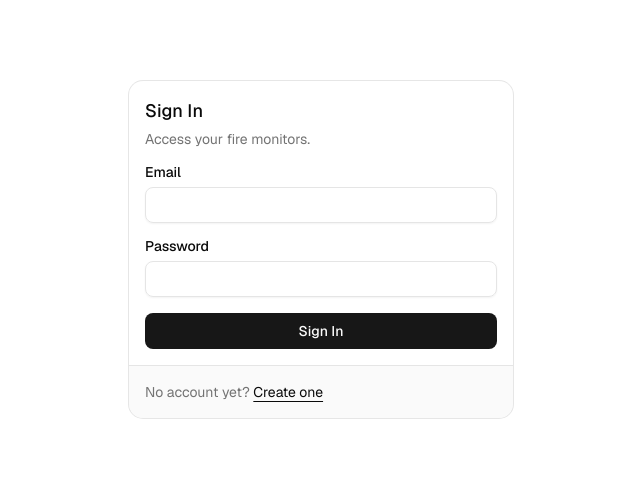
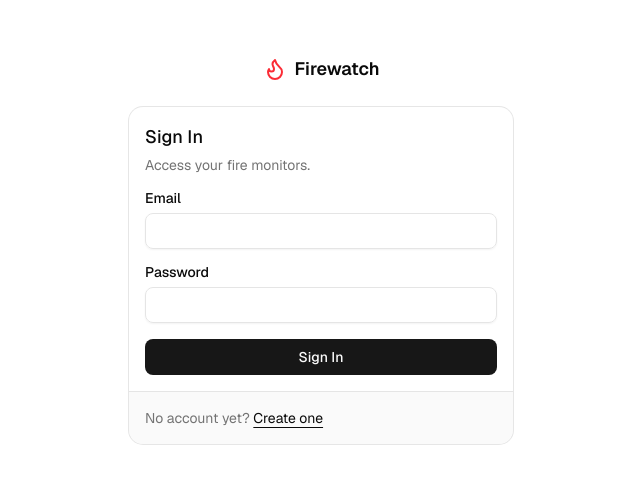
Before and after one commit to Richies-Huynh/korea-asdc, a Next.js app: page /sign-in in a window 1280 px wide. Shown: the part 151-634 px from the top of the page, without its empty margins (319-959 px from the left). Built offline with nearby package versions, Linux system fonts and the light colour scheme; no server answers.

Commit message:
Firewatch
Co-authored-by: Richies <89647964+Richies-Huynh@users.noreply.github.com>

```diff
--- a/app/(app)/layout.tsx
+++ b/app/(app)/layout.tsx
@@ -17,7 +17,7 @@ export default async function AppLayout({ children }: { children: React.ReactNod
           <div className="mx-auto flex w-full max-w-5xl items-center justify-between gap-3 px-4 py-3">
             <Link href="/dashboard" className="flex items-center gap-2 font-semibold">
               <Flame className="size-5 text-red-500" />
-              Fire Watch
+              Firewatch
             </Link>
             <MainNav displayName={user.display_name} />
           </div>
--- a/app/(auth)/layout.tsx
+++ b/app/(auth)/layout.tsx
@@ -1,6 +1,12 @@
+import { Flame } from "lucide-react";
+
 export default function AuthLayout({ children }: { children: React.ReactNode }) {
   return (
-    <div className="flex min-h-full flex-1 items-center justify-center p-4">
+    <div className="flex min-h-full flex-1 flex-col items-center justify-center gap-6 p-4">
+      <div className="flex items-center gap-2 text-lg font-semibold">
+        <Flame className="size-6 text-red-500" />
+        Firewatch
+      </div>
       {children}
     </div>
   );
--- a/app/layout.tsx
+++ b/app/layout.tsx
@@ -14,7 +14,7 @@ const geistMono = Geist_Mono({
 });
 
 export const metadata: Metadata = {
-  title: "Fire Watch",
+  title: "Firewatch",
   description: "Turn any device into a fire monitor with in-browser detection and instant email alerts.",
 };
 
--- a/lib/resend.ts
+++ b/lib/resend.ts
@@ -27,7 +27,7 @@ export async function sendFireAlert(
       </table>
       <p style="color: #6b7280;">Proof frame captured at the moment of detection:</p>
       <img src="cid:fire-frame" alt="Captured frame showing the detected fire" style="max-width: 100%; border-radius: 8px; border: 1px solid #e5e7eb;" />
-      <p style="color: #9ca3af; font-size: 12px; margin-top: 24px;">This alert was generated automatically by Fire Watch. Please verify and escalate to emergency services.</p>
+      <p style="color: #9ca3af; font-size: 12px; margin-top: 24px;">This alert was generated automatically by Firewatch. Please verify and escalate to emergency services.</p>
     </div>
   `;
 
```
Also changed, not shown: 1 other file (tests, documents, lock files or other folders).
